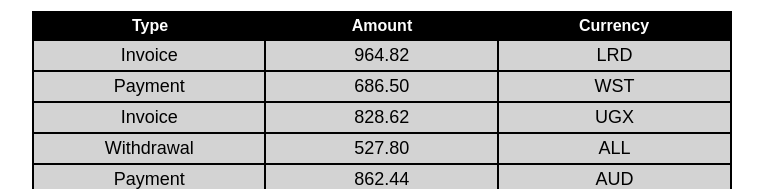
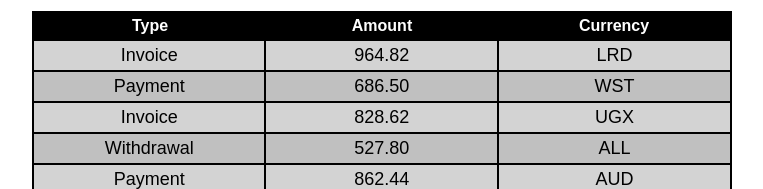
Before and after one commit to OlhaKatrych/goit-react-hw-01, a React (Vite) app: page / in a window 1280 px wide. Shown: the part 763-952 px from the top of the page, without its empty margins (258-1021 px from the left). Built offline with nearby package versions, Linux system fonts and the light colour scheme.

Commit message:
transactions completed

```diff
--- a/src/components/TransactionHistory/TransactionHistory.jsx
+++ b/src/components/TransactionHistory/TransactionHistory.jsx
@@ -13,7 +13,7 @@ function TransactionHistory({ items }) {
         </thead>
         {items.map((item) => {
           return (
-            <tbody key={item.id} className={css.bodyTable}>
+            <tbody key={item.id} className={`${css.bodyTable} ${css.trColor}`}>
               <tr className={css.trWrapper}>
                 <td className={css.td}>{item.type}</td>
                 <td className={css.td}>{item.amount}</td>
```
